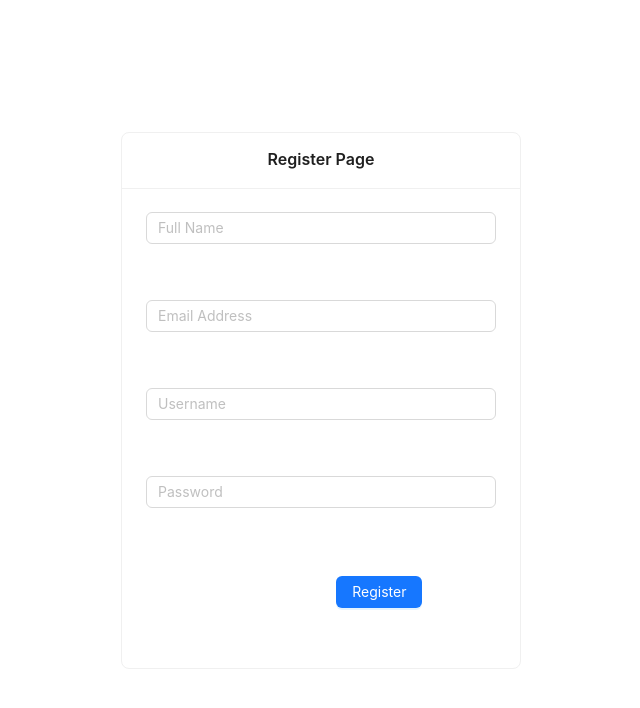
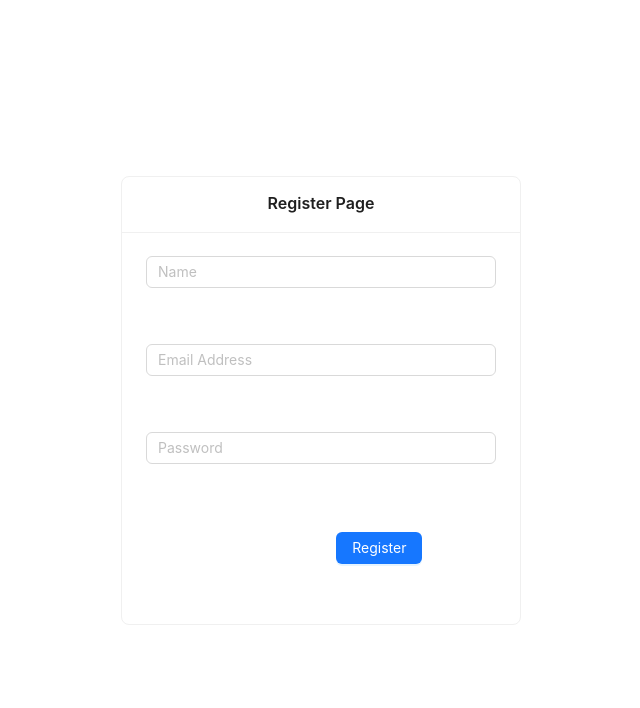
Before and after one commit to febriaaan22/assignment_13, a React (Vite) app: page /register in a window 1280 px wide. Shown: the top 708 px of the page, without its empty margins (319-959 px from the left). Built offline with nearby package versions, Linux system fonts and the light colour scheme.

Commit message:
Add files via upload

```diff
--- a/src/Containers/RegisterForm/index.tsx
+++ b/src/Containers/RegisterForm/index.tsx
@@ -1,37 +1,29 @@
-import React from 'react';
-import { Text } from '../../Components';
-import { Button, Form, Input, Card } from 'antd';
-import { useFormik } from 'formik';
-import * as yup from 'yup'
-import Swal from 'sweetalert2'
-import { useNavigate } from 'react-router-dom'
-
+import React from "react";
+import { Text } from "../../Components";
+import { Button, Form, Input, Card } from "antd";
+import { useFormik } from "formik";
+import * as yup from "yup";
+import Swal from "sweetalert2";
+import { useNavigate } from "react-router-dom";
 
 interface RegisterPage {
-    fullName: string;
+	name: string;
 	email: string;
-    username: string;
-    password:string;
+	password: string;
 }
 
 const initialValues = {
-    fullName: '',
-    email: '',
-    username:'',
-    password:''
-}
+	name: "",
+	email: "",
+	password: "",
+};
 
 const validationSchema = yup.object({
-    fullName: yup
-        .string()
-        .required("The Full Name field is required"),
+	name: yup.string().required("The Name field is required"),
 	email: yup
 		.string()
 		.email("Enter Valid Email Address")
 		.required("The email must be a valid email address"),
-    username: yup
-        .string()
-        .required("The Username Field is required"),
 	password: yup
 		.string()
 		.required("The Password Field is required")
@@ -39,47 +31,40 @@ const validationSchema = yup.object({
 			/^(?=.*[A-Za-z])(?=.*\d)(?=.*[@$!%*#?&])[A-Za-z\d@$!%*#?&]{8,}$/,
 			"The Password must be exactly 8 characters long, must contain at least one letter, one number and one special character"
 		),
-})
+});
 
 const RegisterForm: React.FC = () => {
-    const navigate = useNavigate()
+	const navigate = useNavigate();
 
 	const handleSubmit = (values: RegisterPage) => {
-        const body = {
-            fullname: values.fullName,
-            email: values.email,
-            username: values.username,
-            password: values.password,
-    };
-
-    fetch('https://mock-api.arikmpt.com/api/user/register', {
-        method: 'POST',
+		fetch("https://mock-api.arikmpt.com/api/user/register", {
+			method: "POST",
 			headers: {
-        'Content-Type': 'application/json',
+				"Content-Type": "application/json",
 			},
-        body: JSON.stringify(body),
+			body: JSON.stringify(values),
 		})
 			.then((response) => {
 				if (!response.ok) {
-            throw new Error('Error while register');
+					throw new Error("Error while register");
 				}
 				return response.json();
 			})
 			.then((data) => {
-        console.log('Success register:', data);
+				console.log("Success register:", data);
 				Swal.fire({
-            icon: 'success',
-            title: 'Registration Success',
-            text: 'Registration Success',
+					icon: "success",
+					title: "Registration Success",
+					text: "Registration Success",
 				});
-            navigate('/dashboard');
+				navigate("/dashboard");
 			})
 			.catch((error) => {
 				console.log(error);
 				Swal.fire({
-            icon: 'error',
-            title: 'Registration Failed',
-            text: 'An error occurred during registration. Please try again.',
+					icon: "error",
+					title: "Registration Failed",
+					text: "An error occurred during registration. Please try again.",
 				});
 			});
 	};
@@ -87,8 +72,8 @@ const RegisterForm: React.FC = () => {
 	const formik = useFormik({
 		initialValues: initialValues,
 		onSubmit: handleSubmit,
-        validationSchema: validationSchema
-    })
+		validationSchema: validationSchema,
+	});
 
 	const handleRegister = () => {
 		formik.validateForm().then(() => {
@@ -102,75 +87,62 @@ const RegisterForm: React.FC = () => {
 	//     navigate('/login');
 	// };
 
-
 	return (
-    <Card title="Register Page" style={{width: "400px"}}>
+		<Card title="Register Page" style={{ width: "400px" }}>
 			<Form
 				style={{ maxWidth: 600 }}
 				name="register_page"
-        className='register'
+				className="register"
 				initialValues={{ remember: true }}
 				onFinish={formik.handleSubmit}
 			>
-    <div id='fullname-div'>
+				<div id="name-div">
 					<Input
-    placeholder="Full Name"
-    value={formik.values.fullName}
-    onChange={formik.handleChange('fullName')}
-    status={formik.errors.fullName && 'error'} />
+						placeholder="Name"
+						value={formik.values.name}
+						onChange={formik.handleChange("name")}
+						status={formik.errors.name && "error"}
+					/>
 				</div>
 
 				<Form.Item>
-        {formik.errors.fullName && (
-            <Text >{formik.errors.fullName}</Text>
-        )}
+					{formik.errors.name && <Text>{formik.errors.name}</Text>}
 				</Form.Item>
 
-    <div id='email-div'>
+				<div id="email-div">
 					<Input
 						placeholder="Email Address"
 						value={formik.values.email}
-    onChange={formik.handleChange('email')}
-    status={formik.errors.email && 'error'} />
+						onChange={formik.handleChange("email")}
+						status={formik.errors.email && "error"}
+					/>
 				</div>
 
 				<Form.Item>
-        {formik.errors.email && (
-            <Text >{formik.errors.email}</Text>
-        )}
+					{formik.errors.email && <Text>{formik.errors.email}</Text>}
 				</Form.Item>
 
-    <div id='username-div'>
-    <Input
-    placeholder="Username"
-    value={formik.values.username}
-    onChange={formik.handleChange('username')}
-    status={formik.errors.username && 'error'} />
-    </div>
-
-    <Form.Item>
-        {formik.errors.username && (
-            <Text >{formik.errors.username}</Text>
-        )}
-    </Form.Item>
-
-    <div id='password-div'>
+				<div id="password-div">
 					<Input
 						type="password"
 						placeholder="Password"
 						value={formik.values.password}
-    onChange={formik.handleChange('password')}
-    status={formik.errors.password && 'error'} />
+						onChange={formik.handleChange("password")}
+						status={formik.errors.password && "error"}
+					/>
 				</div>
 
 				<Form.Item>
-        {formik.errors.password && (
-            <Text >{formik.errors.password}</Text>
-        )}
+					{formik.errors.password && <Text>{formik.errors.password}</Text>}
 				</Form.Item>
 
 				<Form.Item wrapperCol={{ offset: 8, span: 16 }}>
-    <Button type="primary" htmlType="button" onClick={handleRegister} style={{ margin: '12px'}} >
+					<Button
+						type="primary"
+						htmlType="button"
+						onClick={handleRegister}
+						style={{ margin: "12px" }}
+					>
 						Register
 					</Button>
 					{/* <Button type="primary" htmlType="button" onClick={handleLogin} >
@@ -179,7 +151,7 @@ return (
 				</Form.Item>
 			</Form>
 		</Card>
-)
+	);
 };
 
 export default RegisterForm;
```
Lines whose indentation alone changed are shown as unchanged.
